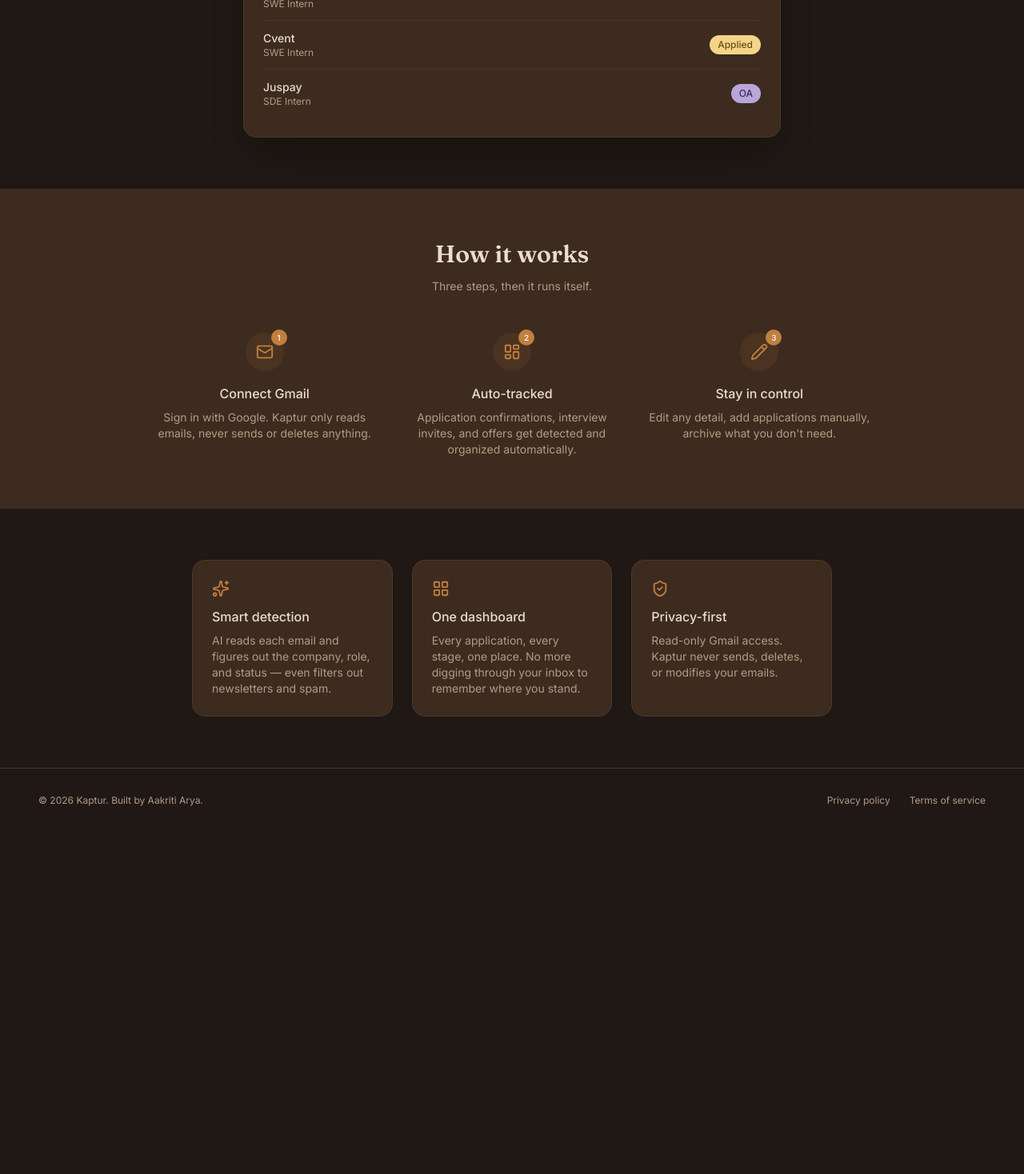
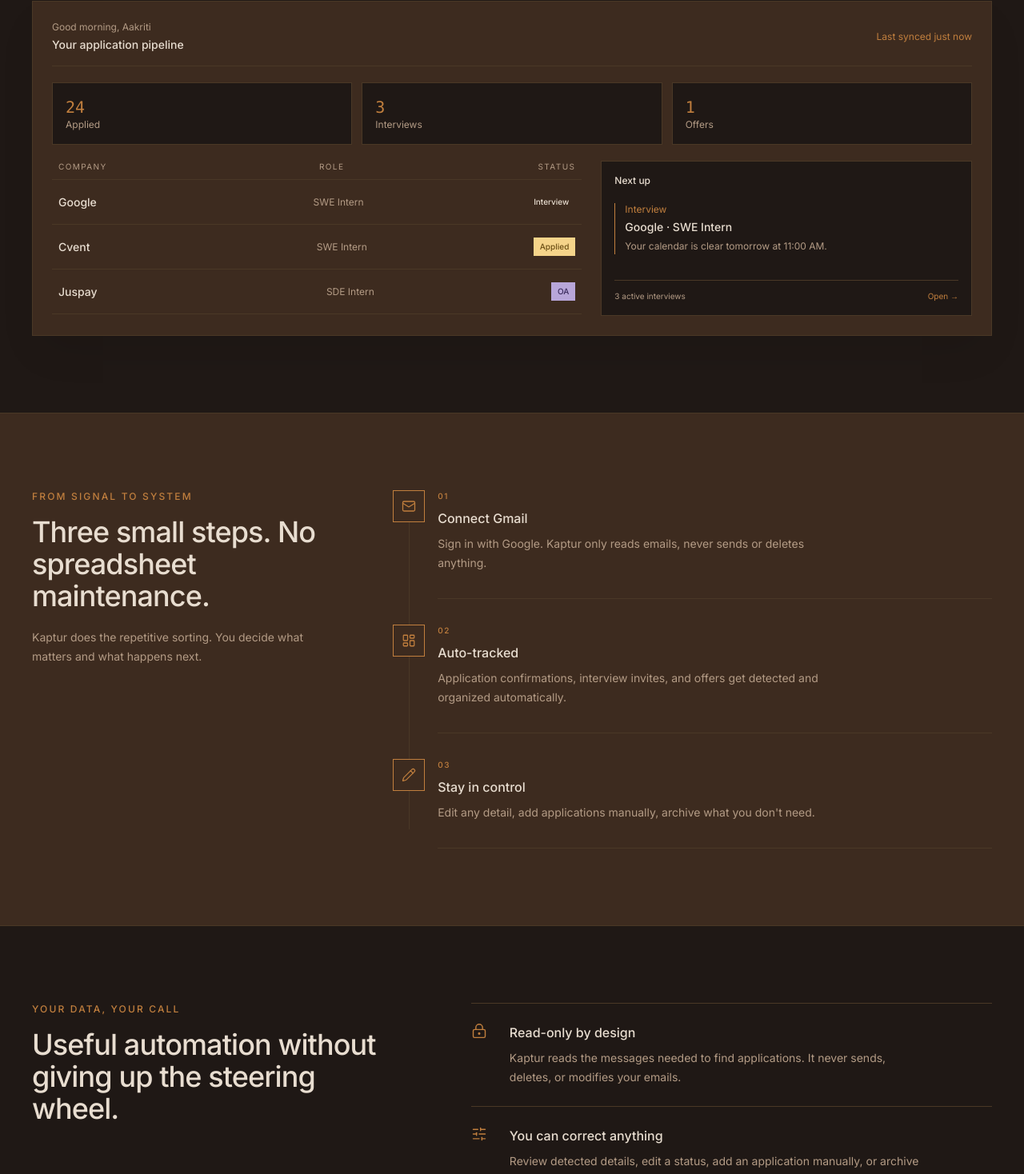
Before and after one commit to Aakriti0207/Kaptur, a React (Vite) app in the folder frontend/: page / in a window 1280 px wide. Shown: the part 740-2208 px from the top of the page at 80% size. Before the commit the page ends 1781 px from the top, so only its background shows below. Built offline with nearby package versions, Linux system fonts and the light colour scheme; no server answers.

Commit message:
feat(landing): enhance DashboardPreview, FeatureGrid, and HowItWorks components with improved layout and styling

```diff
--- a/frontend/src/features/landing/components/DashboardPreview.jsx
+++ b/frontend/src/features/landing/components/DashboardPreview.jsx
@@ -6,35 +6,65 @@ export default function DashboardPreview() {
   ];
 
   return (
-    <div className="px-6 md:px-12 pb-16 max-w-3xl mx-auto">
-      <div className="bg-espresso-card border border-espresso-border rounded-card p-4 md:p-6 shadow-2xl">
-        <div className="grid grid-cols-3 gap-3 mb-4">
+    <section className="mx-auto max-w-7xl px-6 pb-24 md:px-10">
+      <div className="mb-7 flex flex-col justify-between gap-3 border-t border-espresso-border pt-5 md:flex-row md:items-end">
+        <div>
+          <p className="text-xs font-medium uppercase tracking-[0.18em] text-caramel">The tracker</p>
+          <h2 className="mt-2 max-w-md text-2xl font-medium tracking-tight text-espresso-textPrimary md:text-3xl">Every application, without the spreadsheet.</h2>
+        </div>
+        <p className="max-w-xs text-sm leading-6 text-espresso-textSecondary">A living view of where your applications stand, updated from the emails already in your inbox.</p>
+      </div>
+      <div className="border border-espresso-border bg-espresso-card p-4 shadow-2xl shadow-black/10 md:p-6">
+        <div className="mb-5 flex flex-col justify-between gap-3 border-b border-espresso-border pb-4 sm:flex-row sm:items-center">
+          <div>
+            <p className="text-xs text-espresso-textSecondary">Good morning, Aakriti</p>
+            <p className="mt-1 text-sm font-medium text-espresso-textPrimary">Your application pipeline</p>
+          </div>
+          <span className="text-xs text-caramel">Last synced just now</span>
+        </div>
+        <div className="mb-5 grid grid-cols-3 gap-2 md:gap-3">
           {[
             { label: "Applied", value: "24" },
             { label: "Interviews", value: "3" },
             { label: "Offers", value: "1" },
           ].map((s) => (
-            <div key={s.label} className="bg-espresso-canvas rounded-lg p-3 text-center">
-              <p className="font-serif text-xl font-semibold text-caramel">{s.value}</p>
+            <div key={s.label} className="border border-espresso-border bg-espresso-canvas p-3 md:p-4">
+              <p className="font-mono text-xl font-medium text-caramel">{s.value}</p>
               <p className="text-xs text-espresso-textSecondary">{s.label}</p>
             </div>
           ))}
         </div>
-
-        <div className="flex flex-col divide-y divide-espresso-border">
+        <div className="grid gap-6 md:grid-cols-[1fr_0.7fr]">
+          <div>
+            <div className="mb-2 grid grid-cols-[1.2fr_1fr_auto] gap-3 px-2 text-[10px] uppercase tracking-[0.14em] text-espresso-textSecondary">
+              <span>Company</span><span>Role</span><span>Status</span>
+            </div>
+            <div className="divide-y divide-espresso-border border-y border-espresso-border">
               {rows.map((r) => (
-            <div key={r.company} className="flex items-center justify-between py-3">
-              <div>
+                <div key={r.company} className="grid grid-cols-[1.2fr_1fr_auto] items-center gap-3 px-2 py-4">
                   <p className="text-sm font-medium text-espresso-textPrimary">{r.company}</p>
                   <p className="text-xs text-espresso-textSecondary">{r.role}</p>
-              </div>
-              <span className={`text-xs font-medium px-2.5 py-1 rounded-full ${r.statusColor}`}>
+                  <span className={`whitespace-nowrap px-2 py-1 text-[10px] font-medium ${r.statusColor}`}>
                     {r.status}
                   </span>
                 </div>
               ))}
             </div>
           </div>
+          <div className="border border-espresso-border bg-espresso-canvas p-4">
+            <p className="text-xs font-medium text-espresso-textPrimary">Next up</p>
+            <div className="mt-5 border-l border-caramel pl-3">
+              <p className="text-xs text-caramel">Interview</p>
+              <p className="mt-1 text-sm font-medium text-espresso-textPrimary">Google · SWE Intern</p>
+              <p className="mt-1 text-xs leading-5 text-espresso-textSecondary">Your calendar is clear tomorrow at 11:00 AM.</p>
             </div>
+            <div className="mt-8 flex items-center justify-between border-t border-espresso-border pt-3 text-[10px] text-espresso-textSecondary">
+              <span>3 active interviews</span>
+              <span className="text-caramel">Open →</span>
+            </div>
+          </div>
+        </div>
+      </div>
+    </section>
   );
 }
--- a/frontend/src/features/landing/components/FeatureGrid.jsx
+++ b/frontend/src/features/landing/components/FeatureGrid.jsx
@@ -1,37 +1,29 @@
-import { Sparkles, ShieldCheck, LayoutGrid } from "lucide-react";
-
-const features = [
-  {
-    icon: Sparkles,
-    title: "Smart detection",
-    desc: "AI reads each email and figures out the company, role, and status — even filters out newsletters and spam.",
-  },
-  {
-    icon: LayoutGrid,
-    title: "One dashboard",
-    desc: "Every application, every stage, one place. No more digging through your inbox to remember where you stand.",
-  },
-  {
-    icon: ShieldCheck,
-    title: "Privacy-first",
-    desc: "Read-only Gmail access. Kaptur never sends, deletes, or modifies your emails.",
-  },
-];
+import { LockKeyhole, SlidersHorizontal } from "lucide-react";
 
 export default function FeatureGrid() {
   return (
-    <section className="px-6 md:px-12 py-16 max-w-4xl mx-auto">
-      <div className="grid grid-cols-1 md:grid-cols-3 gap-6">
-        {features.map(({ icon: Icon, title, desc }) => (
-          <div
-            key={title}
-            className="bg-espresso-card border border-espresso-border rounded-card p-6"
-          >
-            <Icon size={22} className="text-caramel mb-3" />
-            <h3 className="font-medium text-espresso-textPrimary mb-2">{title}</h3>
-            <p className="text-sm text-espresso-textSecondary">{desc}</p>
+    <section className="mx-auto max-w-7xl px-6 py-20 md:px-10 md:py-24">
+      <div className="grid items-start gap-12 md:grid-cols-[1fr_1.3fr]">
+        <div>
+          <p className="text-xs font-medium uppercase tracking-[0.18em] text-caramel">Your data, your call</p>
+          <h2 className="mt-4 max-w-md text-3xl font-medium leading-tight tracking-tight text-espresso-textPrimary md:text-4xl">Useful automation without giving up the steering wheel.</h2>
+        </div>
+        <div className="divide-y divide-espresso-border border-y border-espresso-border">
+          <div className="grid gap-4 py-6 sm:grid-cols-[2rem_1fr]">
+            <LockKeyhole size={20} className="text-caramel" strokeWidth={1.7} />
+            <div>
+              <h3 className="font-medium text-espresso-textPrimary">Read-only by design</h3>
+              <p className="mt-2 max-w-lg text-sm leading-6 text-espresso-textSecondary">Kaptur reads the messages needed to find applications. It never sends, deletes, or modifies your emails.</p>
+            </div>
           </div>
-        ))}
+          <div className="grid gap-4 py-6 sm:grid-cols-[2rem_1fr]">
+            <SlidersHorizontal size={20} className="text-caramel" strokeWidth={1.7} />
+            <div>
+              <h3 className="font-medium text-espresso-textPrimary">You can correct anything</h3>
+              <p className="mt-2 max-w-lg text-sm leading-6 text-espresso-textSecondary">Review detected details, edit a status, add an application manually, or archive what no longer belongs in your view.</p>
+            </div>
+          </div>
+        </div>
       </div>
     </section>
   );
--- a/frontend/src/features/landing/components/HowItWorks.jsx
+++ b/frontend/src/features/landing/components/HowItWorks.jsx
@@ -8,26 +8,30 @@ const steps = [
 
 export default function HowItWorks() {
   return (
-    <section id="how-it-works" className="px-6 md:px-12 py-16 bg-espresso-card scroll-mt-16">
-      <h2 className="font-serif text-2xl md:text-3xl font-semibold text-espresso-textPrimary text-center mb-3">
-        How it works
-      </h2>
-      <p className="text-espresso-textSecondary text-center text-sm mb-12">
-        Three steps, then it runs itself.
-      </p>
-      <div className="grid grid-cols-1 md:grid-cols-3 gap-8 max-w-4xl mx-auto">
-        {steps.map(({ icon: Icon, title, desc }, i) => (
-          <div key={title} className="text-center relative">
-            <div className="w-12 h-12 rounded-full bg-caramel/10 flex items-center justify-center mx-auto mb-4 relative">
-              <Icon size={22} className="text-caramel" />
-              <span className="absolute -top-1 -right-1 w-5 h-5 rounded-full bg-caramel text-white text-[10px] font-medium flex items-center justify-center">
-                {i + 1}
-              </span>
-            </div>
-            <h3 className="font-medium text-espresso-textPrimary mb-2">{title}</h3>
-            <p className="text-sm text-espresso-textSecondary">{desc}</p>
+    <section id="how-it-works" className="scroll-mt-16 border-y border-espresso-border bg-espresso-card px-6 py-20 md:px-10 md:py-24">
+      <div className="mx-auto grid max-w-7xl gap-12 md:grid-cols-[0.7fr_1.3fr]">
+        <div>
+          <p className="text-xs font-medium uppercase tracking-[0.18em] text-caramel">From signal to system</p>
+          <h2 className="mt-4 max-w-sm text-3xl font-medium leading-tight tracking-tight text-espresso-textPrimary md:text-4xl">Three small steps. No spreadsheet maintenance.</h2>
+          <p className="mt-5 max-w-sm text-sm leading-6 text-espresso-textSecondary">Kaptur does the repetitive sorting. You decide what matters and what happens next.</p>
+        </div>
+        <div className="relative">
+          <div className="absolute bottom-6 left-5 top-6 w-px bg-espresso-border" aria-hidden="true" />
+          <div className="space-y-8">
+            {steps.map(({ icon: Icon, title, desc }, i) => (
+              <div key={title} className="relative grid grid-cols-[2.5rem_1fr] gap-4">
+                <div className="relative z-10 flex h-10 w-10 items-center justify-center border border-caramel bg-espresso-card text-caramel">
+                  <Icon size={18} strokeWidth={1.7} />
+                </div>
+                <div className="border-b border-espresso-border pb-8">
+                  <p className="mb-2 text-[10px] font-medium uppercase tracking-[0.16em] text-caramel">0{i + 1}</p>
+                  <h3 className="text-base font-medium text-espresso-textPrimary">{title}</h3>
+                  <p className="mt-2 max-w-lg text-sm leading-6 text-espresso-textSecondary">{desc}</p>
+                </div>
+              </div>
+            ))}
           </div>
-        ))}
+        </div>
       </div>
     </section>
   );
```
Lines whose indentation alone changed are shown as unchanged.
